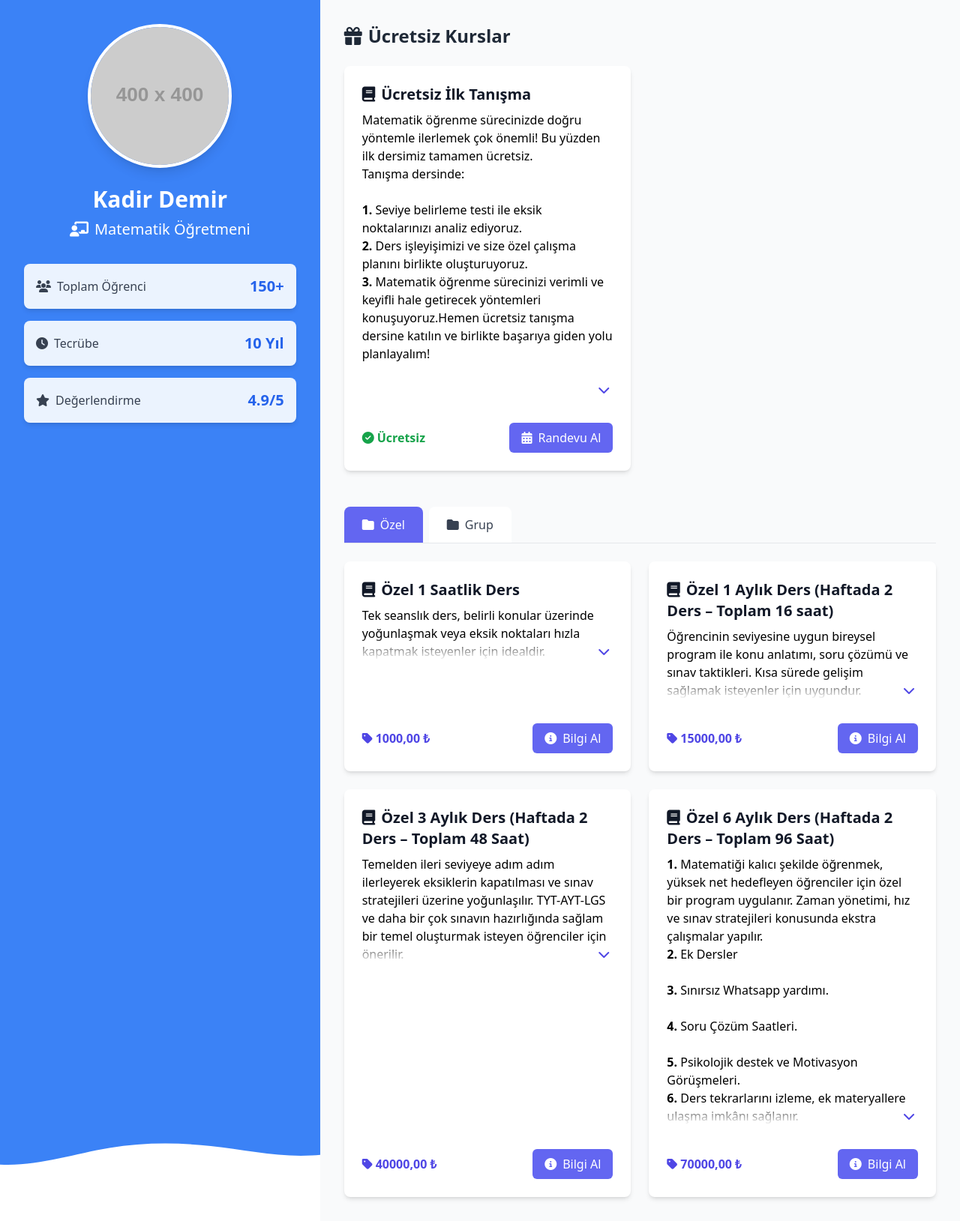
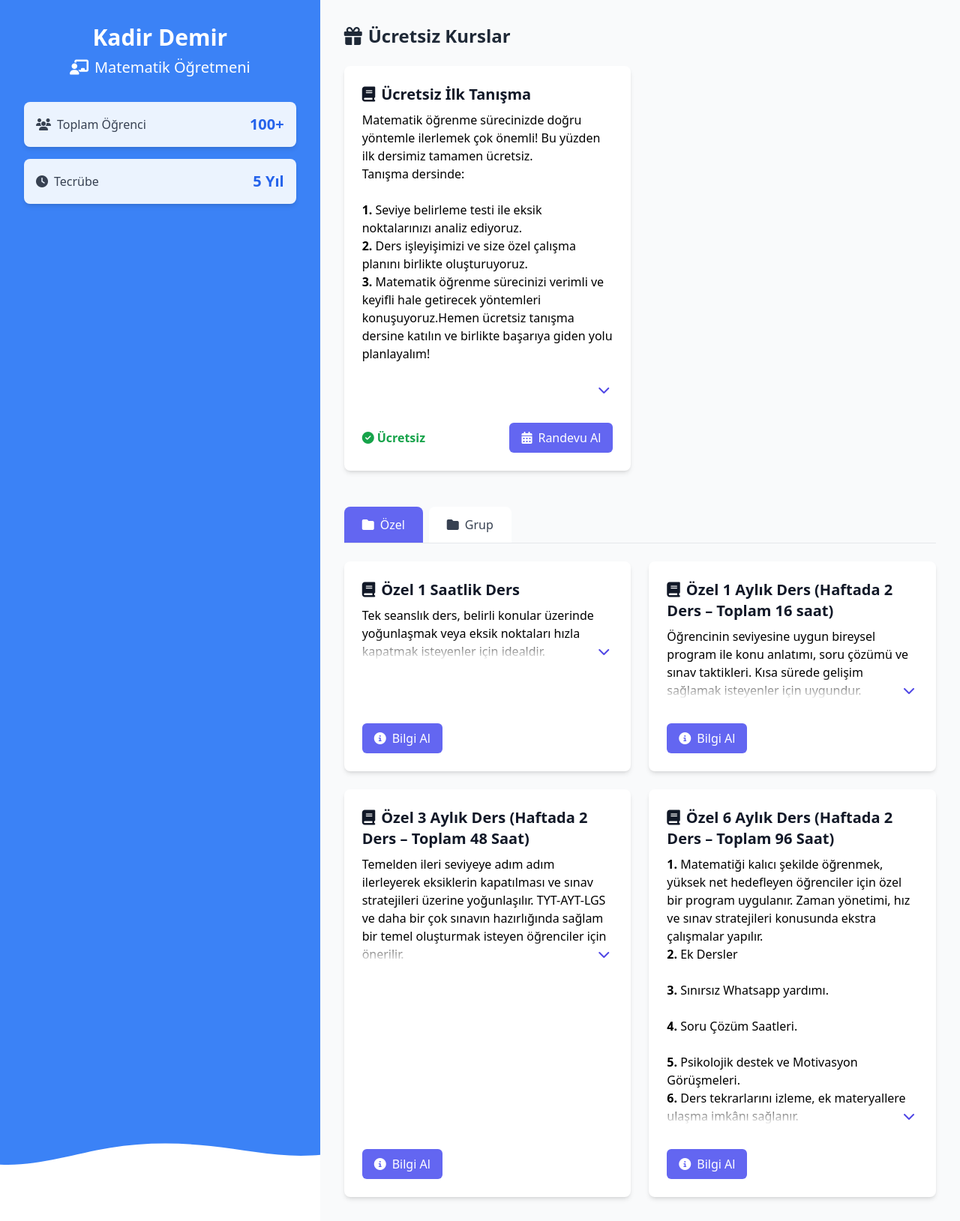
Before and after one commit to ErmandH/coursecommerce, a Django app: page / in a window 1280 px wide. Shown: the whole page at 75% size. Run offline with Django 5.2, Linux system fonts and the light colour scheme; data comes from the database, SQL or seed files in the repository; grey boxes labelled with a size stand in for pictures from a placeholder-image service; some libraries are stand-ins or nearby versions.

```diff
--- a/courses/templates/courses/components/course_card.html
+++ b/courses/templates/courses/components/course_card.html
@@ -34,9 +34,6 @@
         <i class="fas fa-calendar-alt mr-2"></i>Randevu Al
       </button>
       {% else %}
-      <span class="text-indigo-600 font-semibold">
-        <i class="fas fa-tag mr-1"></i>{{ course.price }} ₺
-      </span>
       <button
         onclick="openModal({{ course.id }}, 'bilgi')"
         class="bg-indigo-500 text-white px-4 py-2 rounded-md hover:bg-indigo-600 transition flex items-center"
--- a/courses/templates/courses/components/sidebar.html
+++ b/courses/templates/courses/components/sidebar.html
@@ -5,15 +5,6 @@
   <div class="max-w-md mx-auto lg:max-w-none relative z-10">
     <!-- Profil Bilgileri -->
     <div class="flex flex-col items-center">
-      <div
-        class="w-32 h-32 lg:w-48 lg:h-48 rounded-full overflow-hidden mb-4 lg:mb-6 border-4 border-white shadow-lg"
-      >
-        <img
-          src="https://placehold.co/400x400"
-          alt="Kadir Demir"
-          class="w-full h-full object-cover"
-        />
-      </div>
       <h1
         class="text-2xl lg:text-3xl font-bold text-white text-center mb-1 lg:mb-2"
       >
@@ -31,7 +22,7 @@
           <span class="text-gray-700 text-sm lg:text-base mb-1 lg:mb-0">
             <i class="fas fa-users mr-2"></i>Toplam Öğrenci
           </span>
-          <span class="text-lg lg:text-xl font-bold text-blue-600">150+</span>
+          <span class="text-lg lg:text-xl font-bold text-blue-600">100+</span>
         </div>
       </div>
       <div class="bg-white/90 backdrop-blur-sm rounded-lg p-3 lg:p-4 shadow-md">
@@ -39,15 +30,7 @@
           <span class="text-gray-700 text-sm lg:text-base mb-1 lg:mb-0">
             <i class="fas fa-clock mr-2"></i>Tecrübe
           </span>
-          <span class="text-lg lg:text-xl font-bold text-blue-600">10 Yıl</span>
-        </div>
-      </div>
-      <div class="bg-white/90 backdrop-blur-sm rounded-lg p-3 lg:p-4 shadow-md">
-        <div class="flex flex-col lg:flex-row items-center lg:justify-between">
-          <span class="text-gray-700 text-sm lg:text-base mb-1 lg:mb-0">
-            <i class="fas fa-star mr-2"></i>Değerlendirme
-          </span>
-          <span class="text-lg lg:text-xl font-bold text-blue-600">4.9/5</span>
+          <span class="text-lg lg:text-xl font-bold text-blue-600">5 Yıl</span>
         </div>
       </div>
     </div>
```
